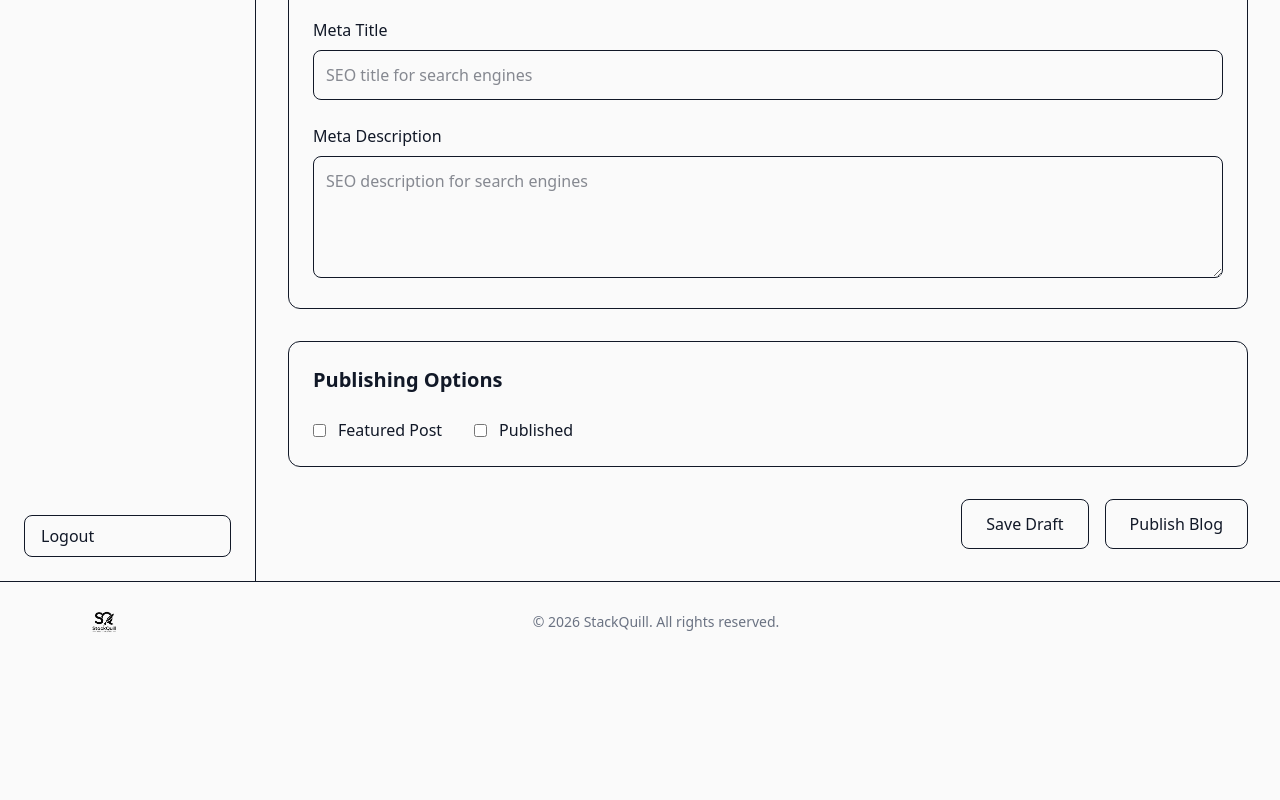
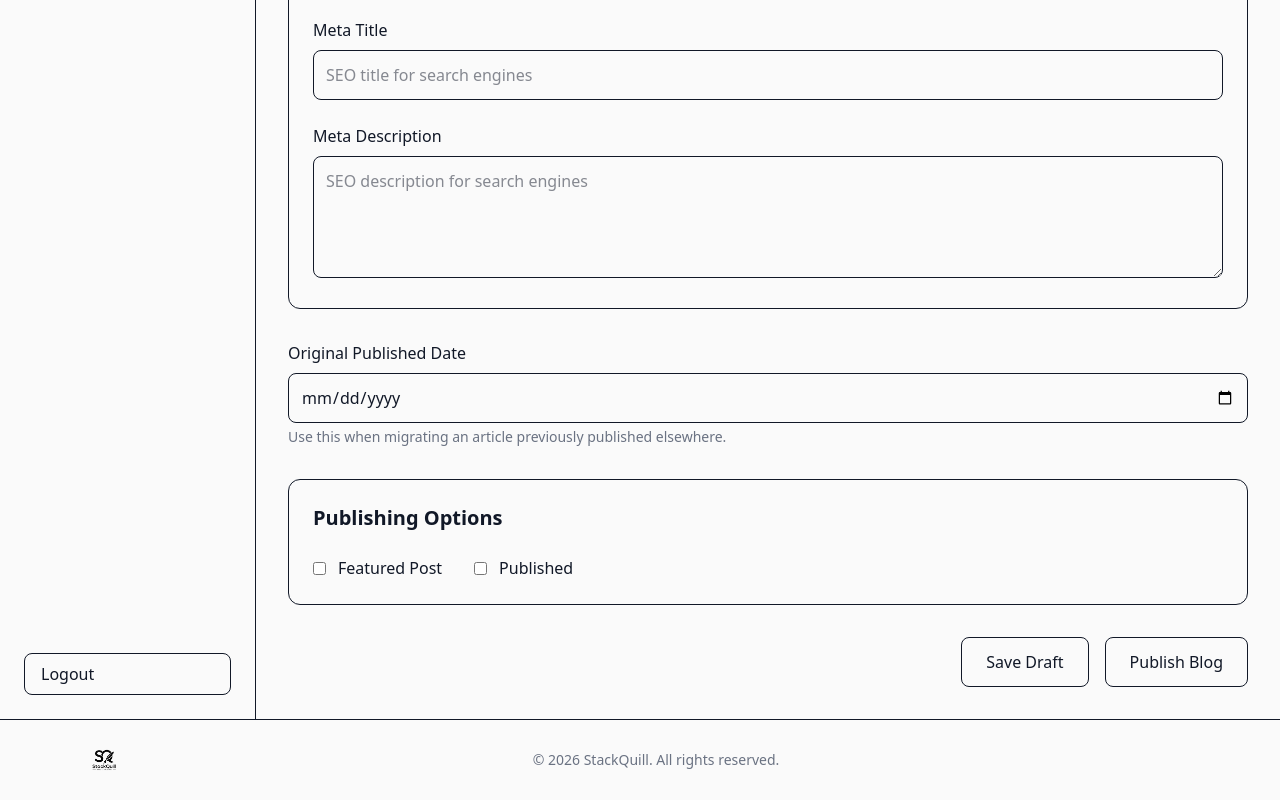
Before and after one commit to dainyjose/stackquill-web, a Next.js app: page /admin/blogs/new in a window 1280 px wide. Shown: the part 1118-1918 px from the top of the page. Before the commit the page ends 1780 px from the top, so only its background shows below. Built offline with nearby package versions, Linux system fonts and the light colour scheme; no server answers; the database is empty; sample sign-in values are in the browser's storage.

Commit message:
feat(blog): add originalPublishedAt field to Blog model and update related components

```diff
--- a/src/actions/blog.ts
+++ b/src/actions/blog.ts
@@ -18,6 +18,7 @@ interface CreateBlogPayload {
 
   featured: boolean;
   status: "DRAFT" | "PUBLISHED" | "ARCHIVED";
+  originalPublishedAt?: string;
 }
 
 export async function createBlog(data: CreateBlogPayload) {
@@ -36,6 +37,7 @@ export async function createBlog(data: CreateBlogPayload) {
       seoTitle: data.metaTitle || null,
       seoDescription: data.metaDescription || null,
       publishedAt: data.status === "PUBLISHED" ? new Date() : null,
+      originalPublishedAt: data.originalPublishedAt ? new Date(data.originalPublishedAt) : null,
     },
   });
 
@@ -75,6 +77,7 @@ export async function updateBlog(slug: string, data: CreateBlogPayload) {
       seoTitle: data.metaTitle || null,
       seoDescription: data.metaDescription || null,
       publishedAt: data.status === "PUBLISHED" ? (existingBlog.publishedAt ?? new Date()) : null,
+      originalPublishedAt: data.originalPublishedAt ? new Date(data.originalPublishedAt) : null,
     },
   });
 
--- a/src/app/admin/blogs/[slug]/page.tsx
+++ b/src/app/admin/blogs/[slug]/page.tsx
@@ -48,6 +48,9 @@ export default async function EditBlogPage({ params }: EditBlogPageProps) {
           content: post.content,
           featured: post.featured,
           status: post.status,
+          originalPublishedAt: post.originalPublishedAt
+            ? post.originalPublishedAt.toISOString().split("T")[0]
+            : "",
         }}
       />
     </div>
--- a/src/app/blog/[slug]/page.tsx
+++ b/src/app/blog/[slug]/page.tsx
@@ -93,7 +93,7 @@ export default async function BlogDetailsPage({ params }: BlogDetailsPageProps)
                 year: "numeric",
                 month: "long",
                 day: "numeric",
-              }).format(post.createdAt)}
+              }).format(post.originalPublishedAt ?? post.publishedAt ?? post.createdAt)}
             </span>
             <span>•</span>
             <span>{post.readTime}</span>
--- a/src/components/admin/BlogForm.tsx
+++ b/src/components/admin/BlogForm.tsx
@@ -27,6 +27,7 @@ interface BlogFormProps {
     content: string;
     featured: boolean;
     status: "DRAFT" | "PUBLISHED" | "ARCHIVED";
+    originalPublishedAt?: string;
   };
 }
 
@@ -44,6 +45,9 @@ export default function BlogForm({ categories, initialData }: BlogFormProps) {
   const [metaTitle, setMetaTitle] = useState(initialData?.metaTitle ?? "");
 
   const [metaDescription, setMetaDescription] = useState(initialData?.metaDescription ?? "");
+  const [originalPublishedAt, setOriginalPublishedAt] = useState(
+    initialData?.originalPublishedAt ?? ""
+  );
   const [uploading, setUploading] = useState(false);
   const [errors, setErrors] = useState<Record<string, string>>({});
   const router = useRouter();
@@ -111,6 +115,7 @@ export default function BlogForm({ categories, initialData }: BlogFormProps) {
           coverImage,
           featured,
           status,
+          originalPublishedAt,
         });
       } else {
         await createBlog({
@@ -124,6 +129,7 @@ export default function BlogForm({ categories, initialData }: BlogFormProps) {
           coverImage,
           featured,
           status,
+          originalPublishedAt,
         });
       }
 
@@ -160,6 +166,7 @@ export default function BlogForm({ categories, initialData }: BlogFormProps) {
           coverImage,
           featured,
           status: "DRAFT",
+          originalPublishedAt,
         });
       } else {
         await createBlog({
@@ -173,6 +180,7 @@ export default function BlogForm({ categories, initialData }: BlogFormProps) {
           coverImage,
           featured,
           status: "DRAFT",
+          originalPublishedAt,
         });
       }
 
@@ -328,7 +336,20 @@ export default function BlogForm({ categories, initialData }: BlogFormProps) {
           </div>
         </div>
       </div>
+      <div>
+        <label className="mb-2 block font-medium">Original Published Date</label>
 
+        <input
+          type="date"
+          value={originalPublishedAt}
+          onChange={e => setOriginalPublishedAt(e.target.value)}
+          className="w-full rounded-lg border p-3"
+        />
+
+        <p className="mt-1 text-sm text-gray-500">
+          Use this when migrating an article previously published elsewhere.
+        </p>
+      </div>
       {/* Publishing */}
       <div className="rounded-xl border p-6">
         <h2 className="mb-6 text-xl font-semibold">Publishing Options</h2>
```
Also changed, not shown: 2 other files (tests, documents, lock files or other folders).
